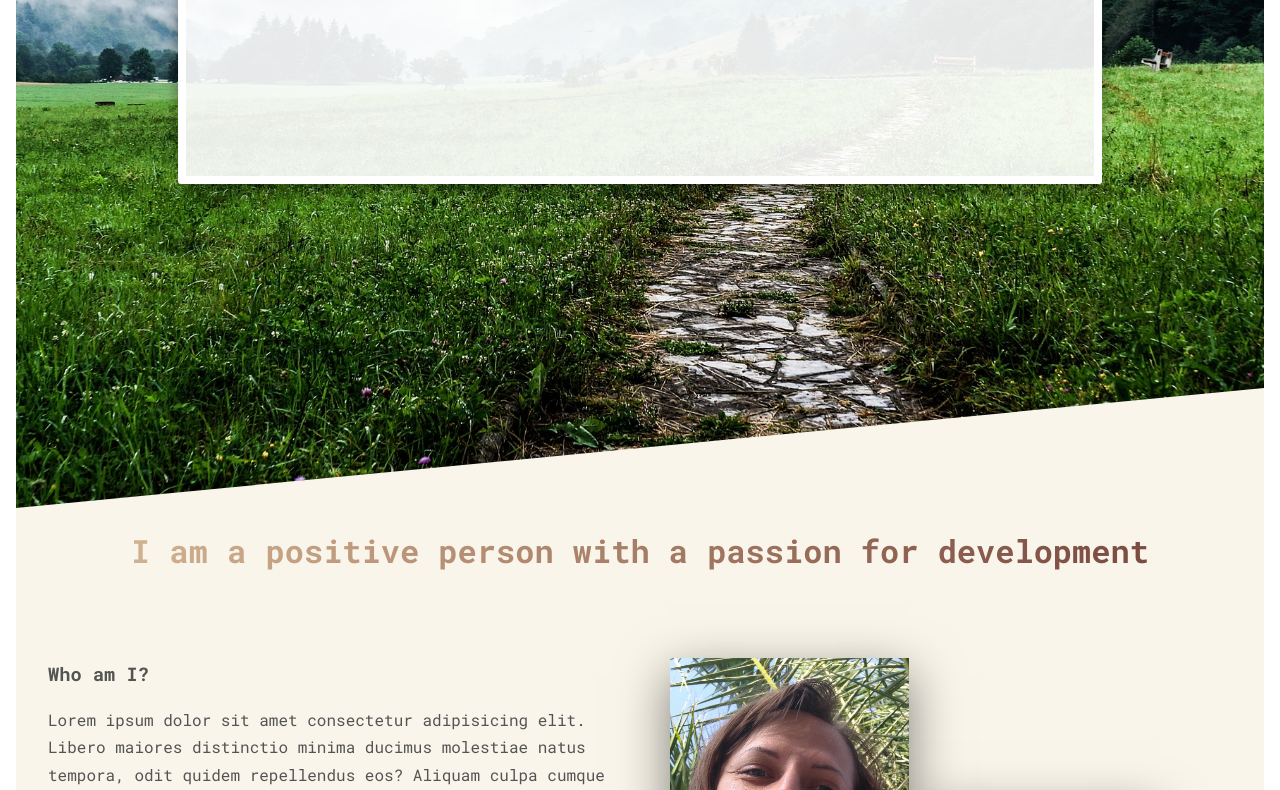
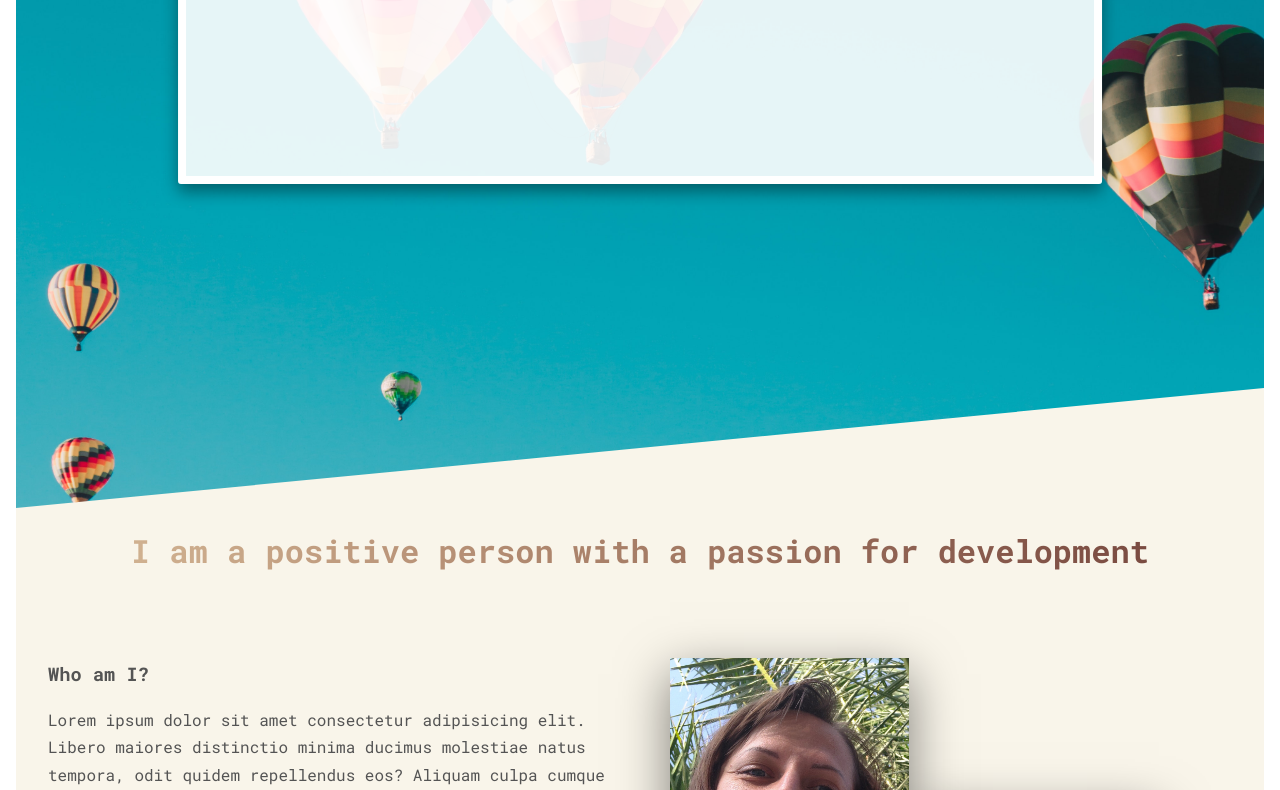
Before and after one commit to karolinaJot/MyPageProject, a website: page index.html in a window 1280 px wide. Shown: the part 268-1058 px from the top of the page. Drawn offline with Linux system fonts and the light colour scheme.

Commit message:
add new bg img - balloons

```diff
--- a/sass/layout/_header.scss
+++ b/sass/layout/_header.scss
@@ -15,7 +15,7 @@
     @media (min-resolution: 192dpi) and (min-width: 37.5em),
             (-webkit-min-device-pixel-ratio: 2) and (min-width: 37.5em),
             (min-width: 75em) {
-        background-image: url(../img/walkway-918900_1920.jpg);
+        background-image: url(../img/ian-dooley-baloons-unsplash.jpg);
     }
 
     @include respond (tab-port) {
```
Also changed, not shown: css/styles.css, img/ian-dooley-baloons-unsplash.jpg (added).
